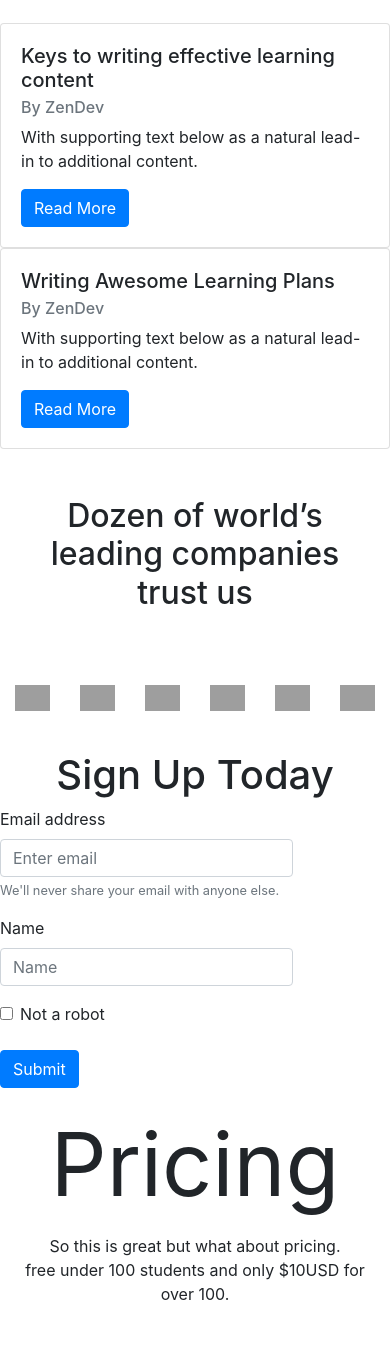
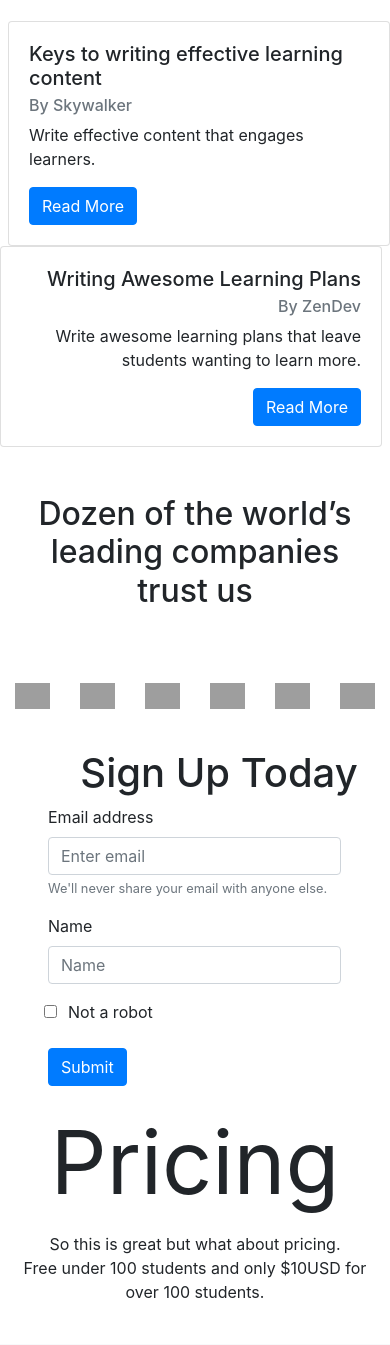
Before and after one commit to el634dev/codezen, a Flask app: page / in a window 390 px wide. Shown: the part 1425-2770 px from the top of the page. Run offline with Flask 3, Linux system fonts and the light colour scheme; grey boxes are pictures that could not be loaded.

Commit message:
Update index.html

```diff
--- a/templates/index.html
+++ b/templates/index.html
@@ -32,7 +40,8 @@
   <section class="container col-xxl-8 px-4 py-5 container-fluid">
 		<div class="row flex-lg-row-reverse align-items-center g-5 py-5">
 			<div class="col-10 col-sm-8 col-lg-6">
-				<img src="https://orion180.com/wp-content/uploads/2022/04/training-webinars-1024x683.jpg" class="d-block mx-lg-auto img-fluid" alt="" loading="lazy">
+				<img src="https://orion180.com/wp-content/uploads/2022/04/training-webinars-1024x683.jpg"
+					 class="d-block mx-lg-auto img-fluid rounded" alt="" loading="lazy">
 			</div>
 			<div class="col-lg-6">
 				<div class="lc-block mb-3">
@@ -55,24 +64,11 @@
 	</section>
 <!--End of Hero-->
 <!--Jumbotron-->
-    <div lc-helper="background" class="container-fluid py-5 mb-4 d-flex justify-content-center"
-		style="
-		background-image: url('https://images.unsplash.com/photo-1519681393784-d120267933ba?ixid=MnwxMjA3fDB8MHxwaG90by1wYWdlfHx8fGVufDB8fHx8&amp;ixlib=rb-1.2.1&amp;auto=format&amp;fit=crop&amp;w=1124&amp;q=100');
-		background-position: center;
-		background-size:cover;
-		background-repeat:no-repeat;
-		border-radius: 4px;
-		"
-	>
-		<div class="p-5 mb-4 lc-block col-xxl-7 col-lg-8 col-12" style=" backdrop-filter: blur(6px) saturate(102%);
-			-webkit-backdrop-filter: blur(6px) saturate(102%);
-			background-color: rgba(255, 255, 255, 0.45);
-			border-radius: 12px;
-			border: 1px solid rgba(209, 213, 219, 0.3);"
-		>
+    <div lc-helper="background" class="container-fluid py-5 mb-4 d-flex justify-content-center jumbotron">
+		<div class="p-5 mb-4 lc-block col-xxl-7 col-lg-8 col-12 subjumbo">
 		<div class="lc-block">
 			<div editable="rich">
-				<h2 class="fw-bolder display-4">Top 10 Tools for Folks in Education</h2>
+				<h2 class="fw-bolder display-4 ml-3">Top 10 Tools for Folks in Education</h2>
 			</div>
 		</div>
 		<div class="lc-block col-md-8">
@@ -91,21 +87,21 @@
 <!--Blog Cards -->
   <div class="row">
 	<div class="col-sm-6">
-	  <div class="card">
+	  <div class="card ml-2">
 		<div class="card-body">
 		  <h5 class="card-title">Keys to writing effective learning content</h5>
-		  <h6 class="card-subtitle mb-2 text-muted">By ZenDev</h6>
-		  <p class="card-text">With supporting text below as a natural lead-in to additional content.</p>
+		  <h6 class="card-subtitle mb-2 text-muted">By Skywalker</h6>
+		  <p class="card-text">Write effective content that engages learners.</p>
 		  <a href="#" class="btn btn-primary">Read More</a>
 		</div>
 	  </div>
 	</div>
 	<div class="col-sm-6">
-	  <div class="card">
+	  <div class="card text-right mr-2">
 		<div class="card-body">
 		  <h5 class="card-title">Writing Awesome Learning Plans</h5>
 		  <h6 class="card-subtitle mb-2 text-muted">By ZenDev</h6>
-		  <p class="card-text">With supporting text below as a natural lead-in to additional content.</p>
+		  <p class="card-text">Write awesome learning plans that leave students wanting to learn more.</p>
 		  <a href="#" class="btn btn-primary">Read More</a>
 		</div>
 	  </div>
@@ -118,7 +114,7 @@
 		<div class="col-md-12 mt-5">
 			<div class="lc-block">
 				<div editable="rich">
-					<h2>Dozen of world’s leading companies trust us</h2>
+					<h2>Dozen of the world’s leading companies trust us</h2>
 				</div>
 			</div>
 		</div>
@@ -160,20 +168,22 @@
 <!--Sign Up Form-->
 <form>
 	<div class="form-group mt-4">
-	  <h1 class="text-center mt-4">Sign Up Today</h1>
-	  <label for="exampleInputEmail1">Email address</label>
-	  <input type="email" class="form-control w-75" id="exampleInputEmail1" aria-describedby="emailHelp" placeholder="Enter email">
-	  <small id="emailHelp" class="form-text text-muted">We'll never share your email with anyone else.</small>
+	  <h1 class="text-center mt-4 ml-5">Sign Up Today</h1>
+	  <label for="exampleInputEmail1" class="ml-5">Email address</label>
+	  <input type="email" class="form-control w-75 ml-5 offset-5" id="exampleInputEmail1" aria-describedby="emailHelp" placeholder="Enter email">
+	  <small id="emailHelp" class="form-text text-muted ml-5">We'll never share your email with anyone else.</small>
 	</div>
+	<!------------------>
 	<div class="form-group">
-	  <label for="exampleInputPassword1">Name</label>
-	  <input type="text" class="form-control w-75" id="exampleInputPassword1" placeholder="Name">
+	  <label for="exampleInputPassword1" class="ml-5">Name</label>
+	  <input type="text" class="form-control w-75 ml-5" id="exampleInputPassword1" placeholder="Name">
 	</div>
+	<!------------------>
 	<div class="form-check">
-	  <input type="checkbox" class="form-check-input mb-1" id="exampleCheck1">
-	  <label class="form-check-label" for="exampleCheck1">Not a robot</label>
+	  <input type="checkbox" class="form-check-input mb-1 ml-4" id="exampleCheck1">
+	  <label class="form-check-label ml-5" for="exampleCheck1">Not a robot</label>
 	</div>
-	<button type="submit" class="btn btn-primary mt-4">Submit</button>
+	<button type="submit" class="btn btn-primary mt-4 ml-5">Submit</button>
   </form>
 <!--End of Sign Up-->
 <!--Pricing-->
@@ -181,7 +191,9 @@
 	<div class="row">
 		<div class="col-md-12 text-center">
 				<h2 editable="inline" class="display-2 mb-3"><b>Pricing</b></h2>
-				<p editable="inline">So this is great but what about pricing.<br> free under 100 students and only $10USD for over 100.</p>
+				<p editable="inline">
+					So this is great but what about pricing.<br> Free under 100 students and only $10USD for over 100 students.
+				</p>
 		</div>
 	</div>
 	<div class="row mt-4">
```
Also changed, not shown: other parts of templates/index.html (+43 -25 lines). Lines whose indentation alone changed are shown as unchanged.
